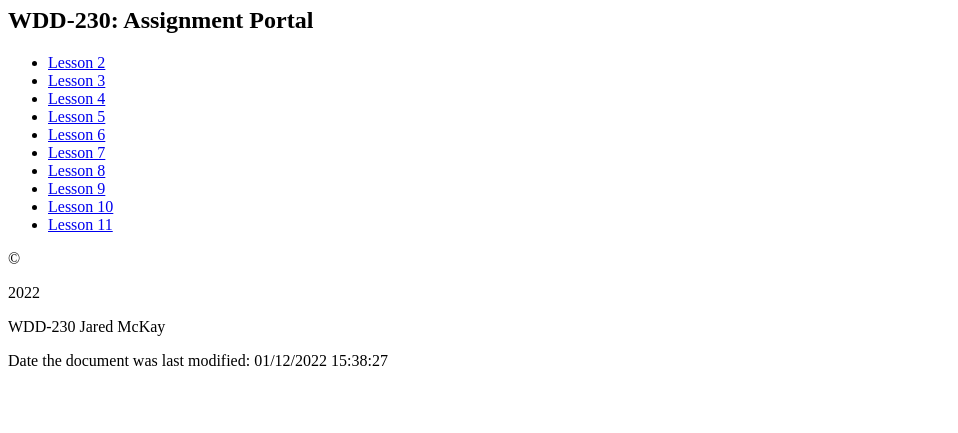
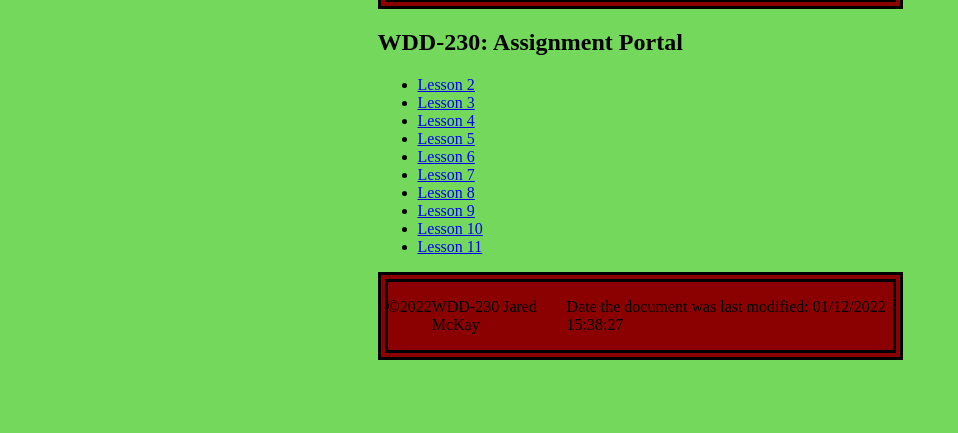
Before and after one commit to jaredmckay/https---github.com-jaredmckay-wdd230, a plain HTML site: page index.html in a window 1280 px wide. Shown: the part 367-800 px from the top of the page, without its empty margins (0-958 px from the left). Drawn offline with Linux system fonts and the light colour scheme; the site is published under a folder, as on GitHub Pages, so addresses that start at the root find nothing.

Commit message:
correction on css

```diff
--- a/index.html
+++ b/index.html
@@ -6,7 +6,7 @@
     <meta name="viewport" content="width=device-width, initial-scale=1.0">
     <meta name="description" content="Assignment portal for Jared McKay in WDD 230: Web Frontend Development at Brigham Young University -Idaho">
     <title>WDD230 Jared McKay</title>
-    <link rel="stylesheet" href="/css/main.css"/>
+    <link rel="stylesheet" href="css/main.css"/>
     <script defer src="javascript/dates.js"></script>
 </head>
 <body>
```
